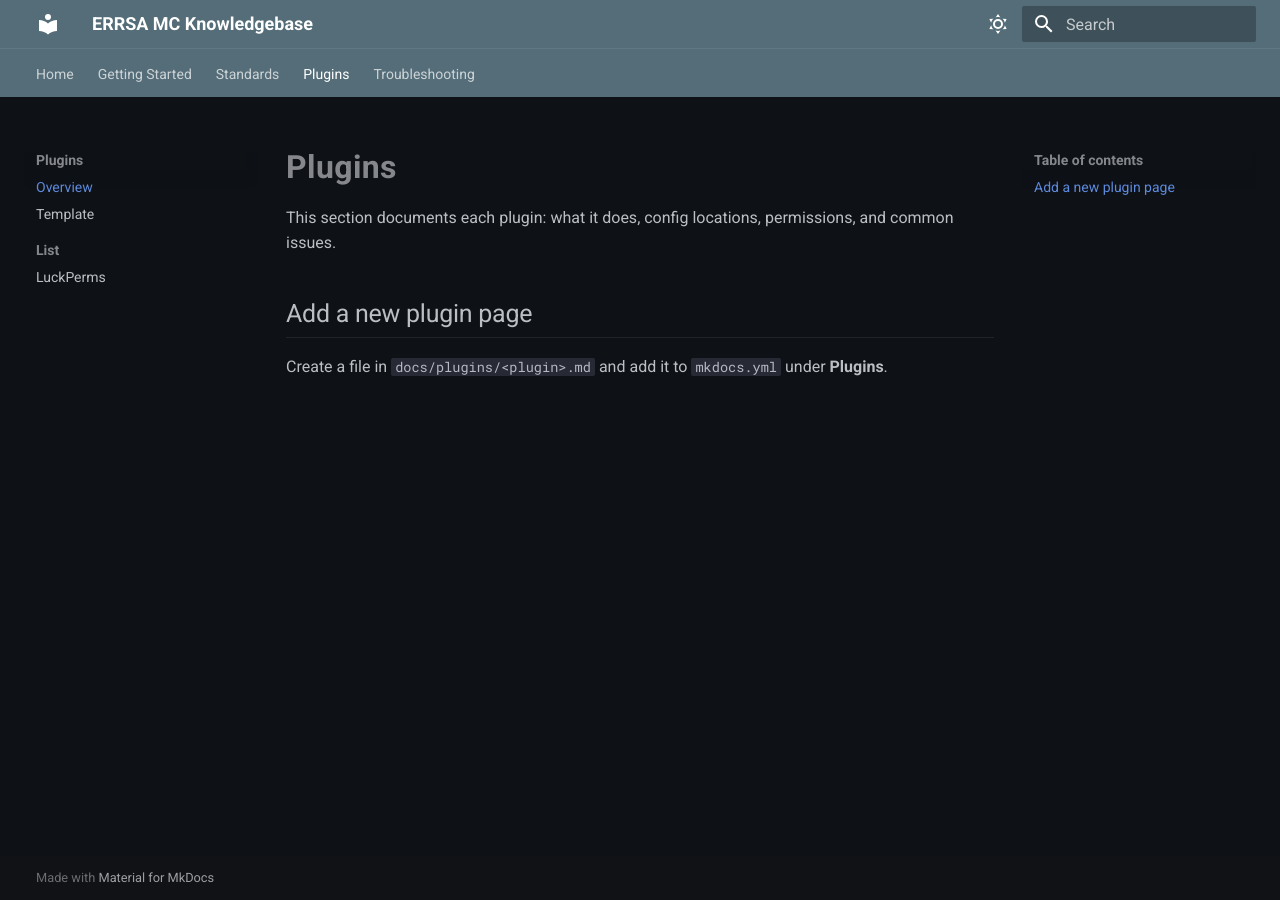
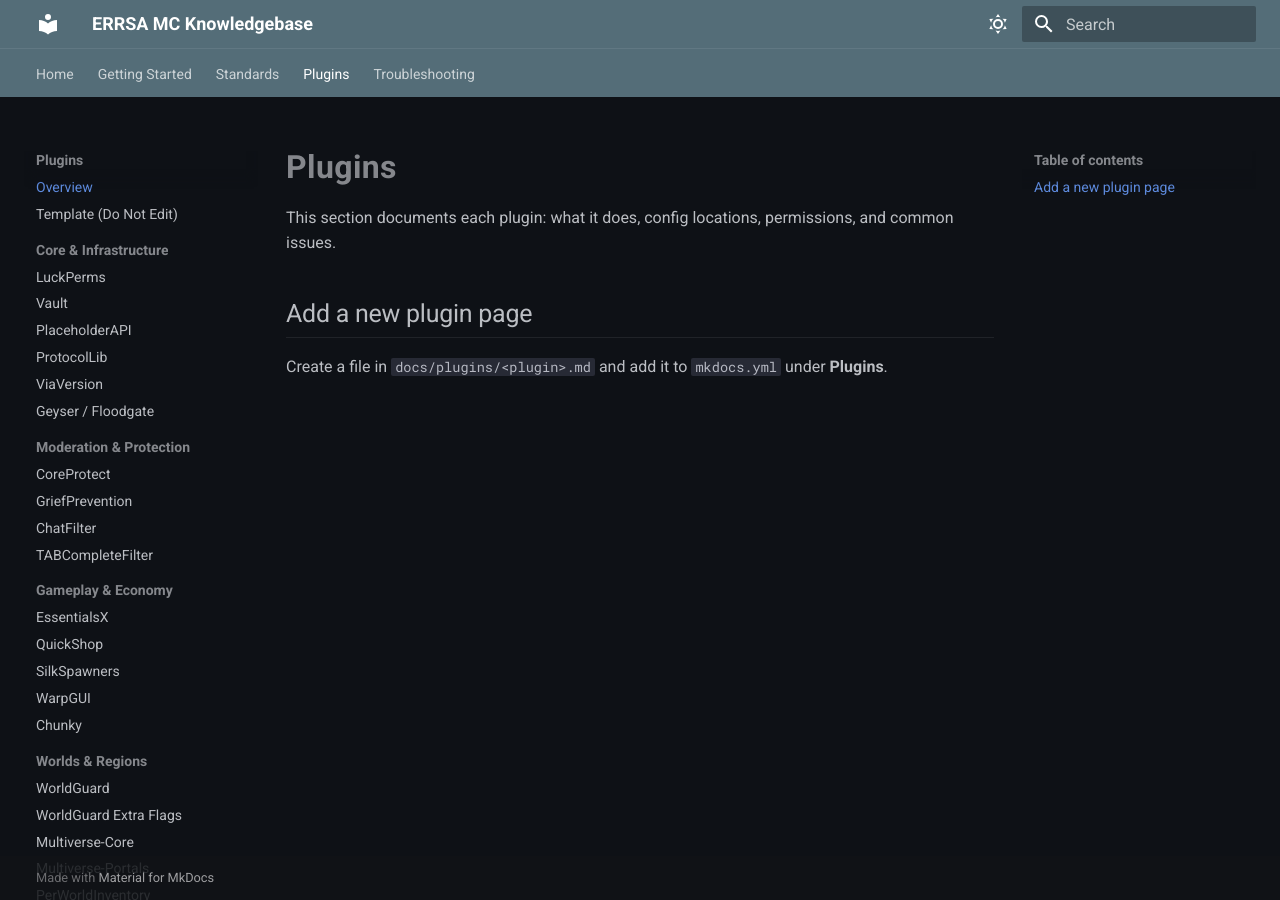
Before and after one commit to DB-ERRSA/errsa-mc-knowledgebase, an MkDocs documentation site: the page built from docs/plugins/README.md, in a window 1280 px wide. Built offline with MkDocs 1.6.1 and Material for MkDocs 9.7.7, drawn with Linux system fonts in a browser that asks for light colours.

Commit message:
Update mkdocs.yml

```diff
--- a/mkdocs.yml
+++ b/mkdocs.yml
@@ -43,13 +43,64 @@ markdown_extensions:
 
 nav:
   - Home: index.md
-  - Getting Started: getting-started.md
+
+  - Getting Started:
+      - Overview: getting-started.md
+
   - Standards:
       - Permissions Model: standards/permissions.md
+
   - Plugins:
       - Overview: plugins/README.md
-      - Template: plugins/template.md
-      - List:
-          - LuckPerms: plugins/luckperms
+      - Template (Do Not Edit): plugins/template.md
+
+      - Core & Infrastructure:
+          - LuckPerms: plugins/luckperms.md
+          - Vault: plugins/vault.md
+          - PlaceholderAPI: plugins/placeholderapi.md
+          - ProtocolLib: plugins/protocollib.md
+          - ViaVersion: plugins/viaversion.md
+          - Geyser / Floodgate: plugins/geyser-floodgate.md
+
+      - Moderation & Protection:
+          - CoreProtect: plugins/coreprotect.md
+          - GriefPrevention: plugins/griefprevention.md
+          - ChatFilter: plugins/chatfilter.md
+          - TABCompleteFilter: plugins/tabcompletefilter.md
+
+      - Gameplay & Economy:
+          - EssentialsX: plugins/essentialsx.md
+          - QuickShop: plugins/quickshop.md
+          - SilkSpawners: plugins/silkspawners.md
+          - WarpGUI: plugins/warpgui.md
+          - Chunky: plugins/chunky.md
+
+      - Worlds & Regions:
+          - WorldGuard: plugins/worldguard.md
+          - WorldGuard Extra Flags: plugins/worldguard-extraflags.md
+          - Multiverse-Core: plugins/multiverse-core.md
+          - Multiverse-Portals: plugins/multiverse-portals.md
+          - PerWorldInventory: plugins/perworldinventory.md
+
+      - Identity & Cosmetics:
+          - FancyHolograms: plugins/fancyholograms.md
+          - FancyNPCs: plugins/fancynpcs.md
+          - MiniMOTD: plugins/minimotd.md
+          - SkinsRestorer: plugins/skinsrestorer.md
+          - InvisibleFrames: plugins/invisibleframes.md
+          - TAB: plugins/tab.md
+
+      - Voice, Web & External:
+          - Simple Voice Chat: plugins/voicechat.md
+          - Dynmap: plugins/dynmap.md
+          - Tebex: plugins/tebex.md
+          - Vivecraft: plugins/vivecraft.md
+
+      - Automation (Dev Only):
+          - Skript: plugins/skript.md
+          - SkBee: plugins/skbee.md
+
   - Troubleshooting:
       - Common Issues: troubleshooting/common-issues.md
+      - Plugin Issues: troubleshooting/plugin-issues.md
+      - Permission Issues: troubleshooting/permissions.md
```
